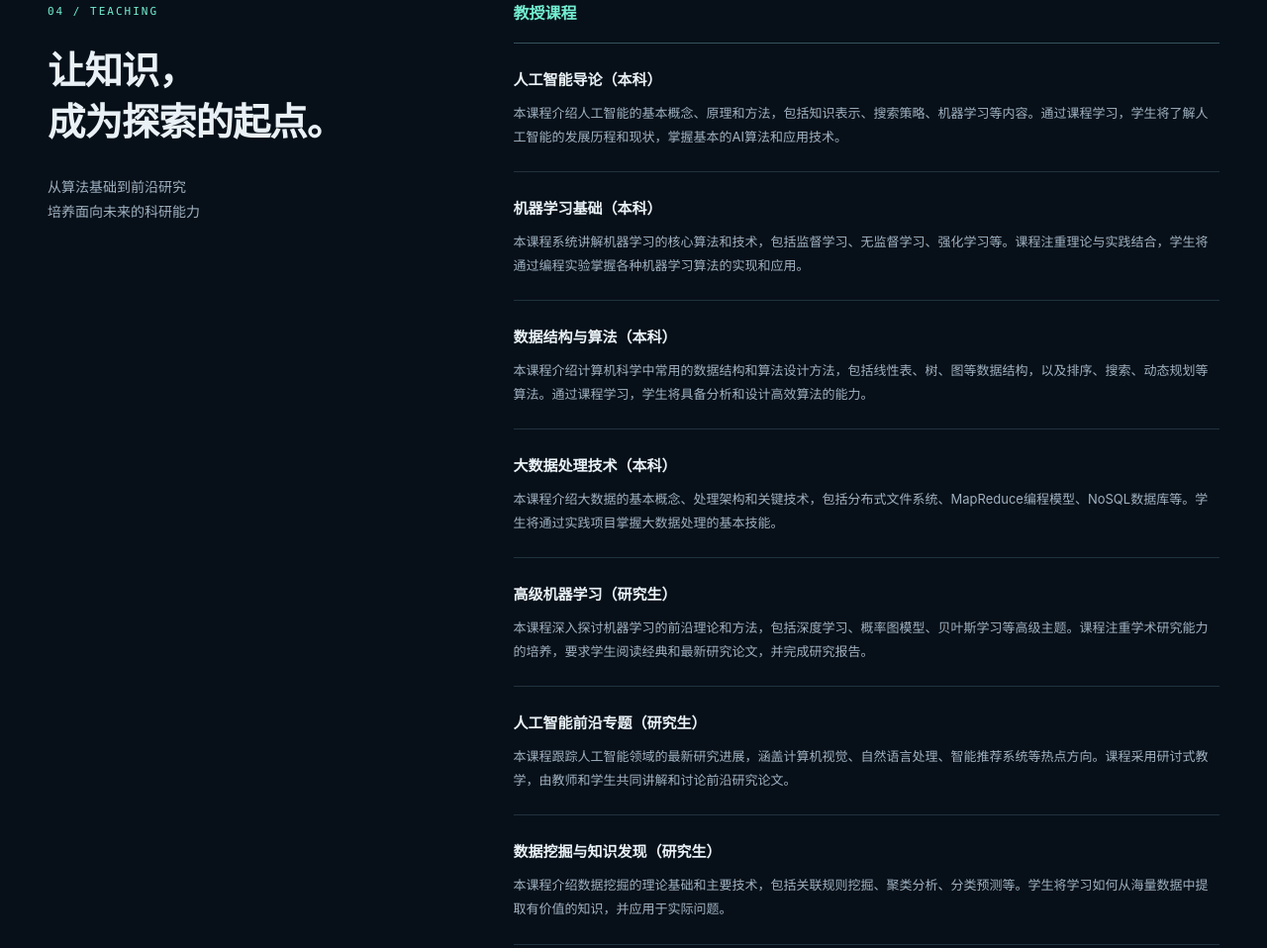
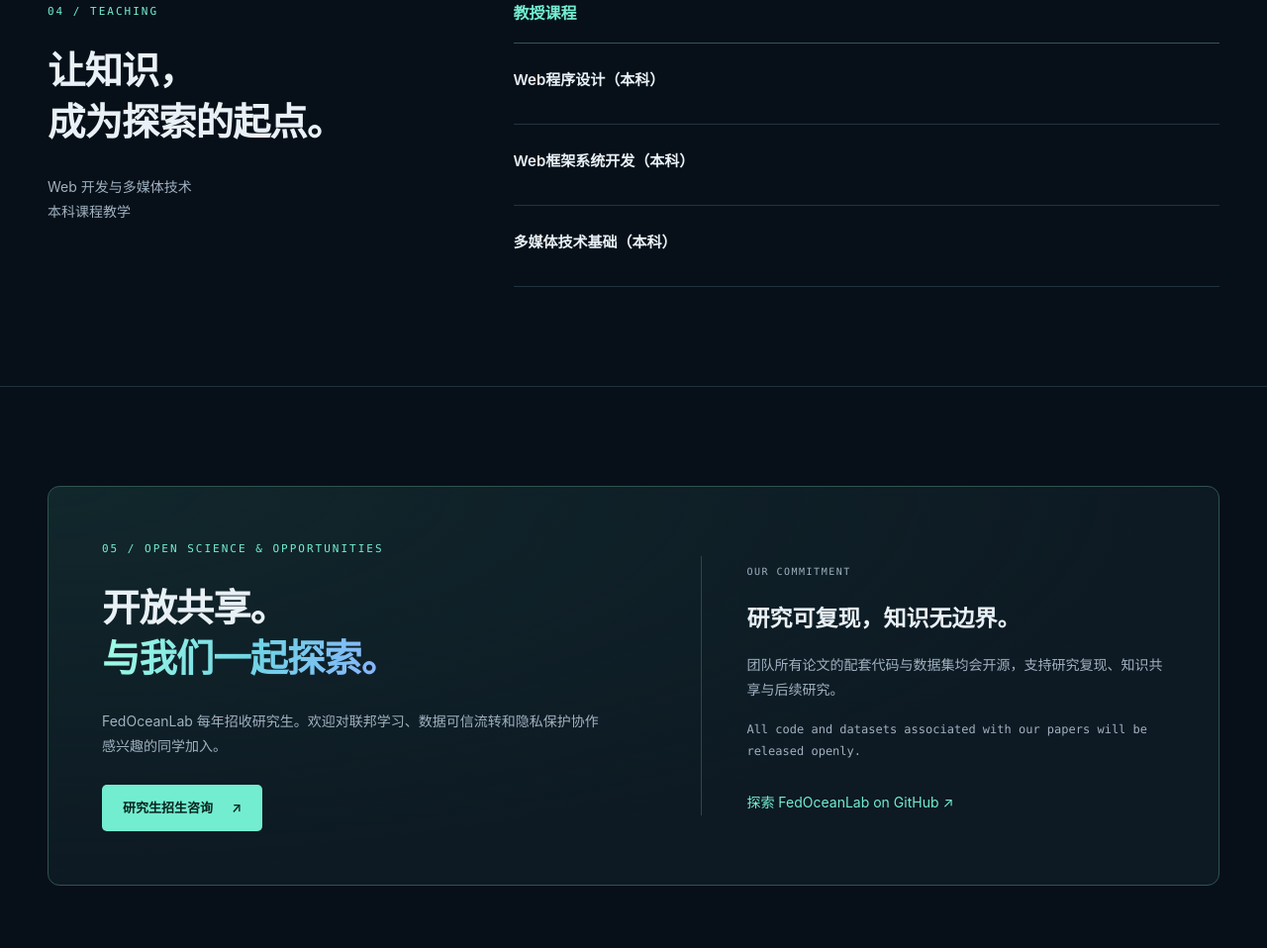
Before and after one commit to timohaha/timohaha.github.io, a plain HTML site: page index.html in a window 1280 px wide. Shown: the part 6610-7568 px from the top of the page at 99% size. Drawn offline with Linux system fonts and the light colour scheme.

Commit message:
Replace teaching list with three undergraduate courses

```diff
--- a/index.html
+++ b/index.html
@@ -618,7 +618,7 @@
             <p class="eyebrow">04 / TEACHING</p>
             <h2>让知识，<br />成为探索的起点。</h2>
             <p class="section-note">
-              从算法基础到前沿研究<br />培养面向未来的科研能力
+              Web 开发与多媒体技术<br />本科课程教学
             </p>
           </div>
           <div class="courses">
@@ -626,52 +626,15 @@
               <h3>教授课程</h3>
 
               <div class="course-item">
-                <div class="course-title">人工智能导论（本科）</div>
-                <div class="course-description">
-                  本课程介绍人工智能的基本概念、原理和方法，包括知识表示、搜索策略、机器学习等内容。通过课程学习，学生将了解人工智能的发展历程和现状，掌握基本的AI算法和应用技术。
-                </div>
+                <div class="course-title">Web程序设计（本科）</div>
               </div>
 
               <div class="course-item">
-                <div class="course-title">机器学习基础（本科）</div>
-                <div class="course-description">
-                  本课程系统讲解机器学习的核心算法和技术，包括监督学习、无监督学习、强化学习等。课程注重理论与实践结合，学生将通过编程实验掌握各种机器学习算法的实现和应用。
-                </div>
+                <div class="course-title">Web框架系统开发（本科）</div>
               </div>
 
               <div class="course-item">
-                <div class="course-title">数据结构与算法（本科）</div>
-                <div class="course-description">
-                  本课程介绍计算机科学中常用的数据结构和算法设计方法，包括线性表、树、图等数据结构，以及排序、搜索、动态规划等算法。通过课程学习，学生将具备分析和设计高效算法的能力。
-                </div>
-              </div>
-
-              <div class="course-item">
-                <div class="course-title">大数据处理技术（本科）</div>
-                <div class="course-description">
-                  本课程介绍大数据的基本概念、处理架构和关键技术，包括分布式文件系统、MapReduce编程模型、NoSQL数据库等。学生将通过实践项目掌握大数据处理的基本技能。
-                </div>
-              </div>
-
-              <div class="course-item">
-                <div class="course-title">高级机器学习（研究生）</div>
-                <div class="course-description">
-                  本课程深入探讨机器学习的前沿理论和方法，包括深度学习、概率图模型、贝叶斯学习等高级主题。课程注重学术研究能力的培养，要求学生阅读经典和最新研究论文，并完成研究报告。
-                </div>
-              </div>
-
-              <div class="course-item">
-                <div class="course-title">人工智能前沿专题（研究生）</div>
-                <div class="course-description">
-                  本课程跟踪人工智能领域的最新研究进展，涵盖计算机视觉、自然语言处理、智能推荐系统等热点方向。课程采用研讨式教学，由教师和学生共同讲解和讨论前沿研究论文。
-                </div>
-              </div>
-
-              <div class="course-item">
-                <div class="course-title">数据挖掘与知识发现（研究生）</div>
-                <div class="course-description">
-                  本课程介绍数据挖掘的理论基础和主要技术，包括关联规则挖掘、聚类分析、分类预测等。学生将学习如何从海量数据中提取有价值的知识，并应用于实际问题。
-                </div>
+                <div class="course-title">多媒体技术基础（本科）</div>
               </div>
             </div>
           </div>
```
